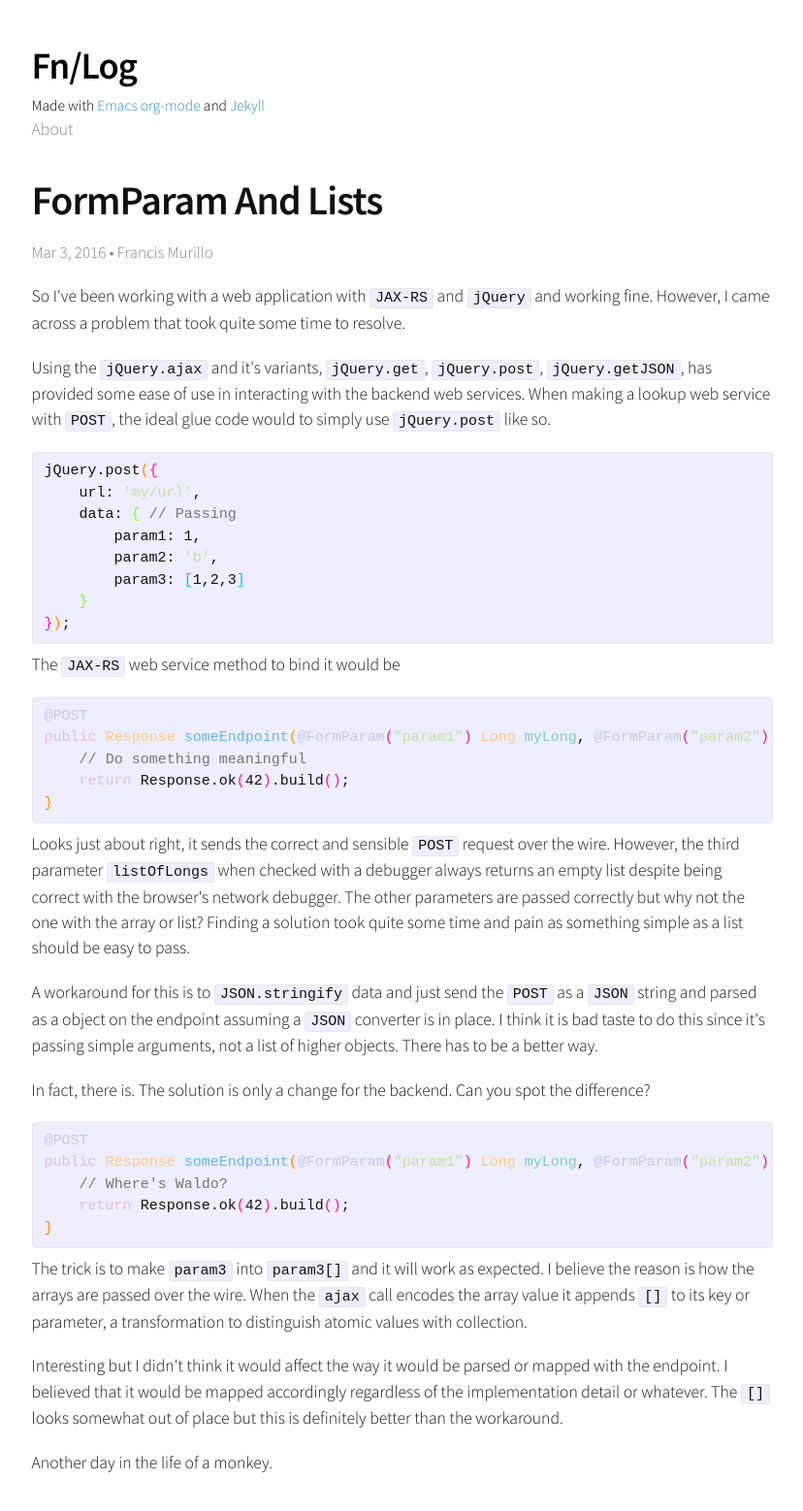
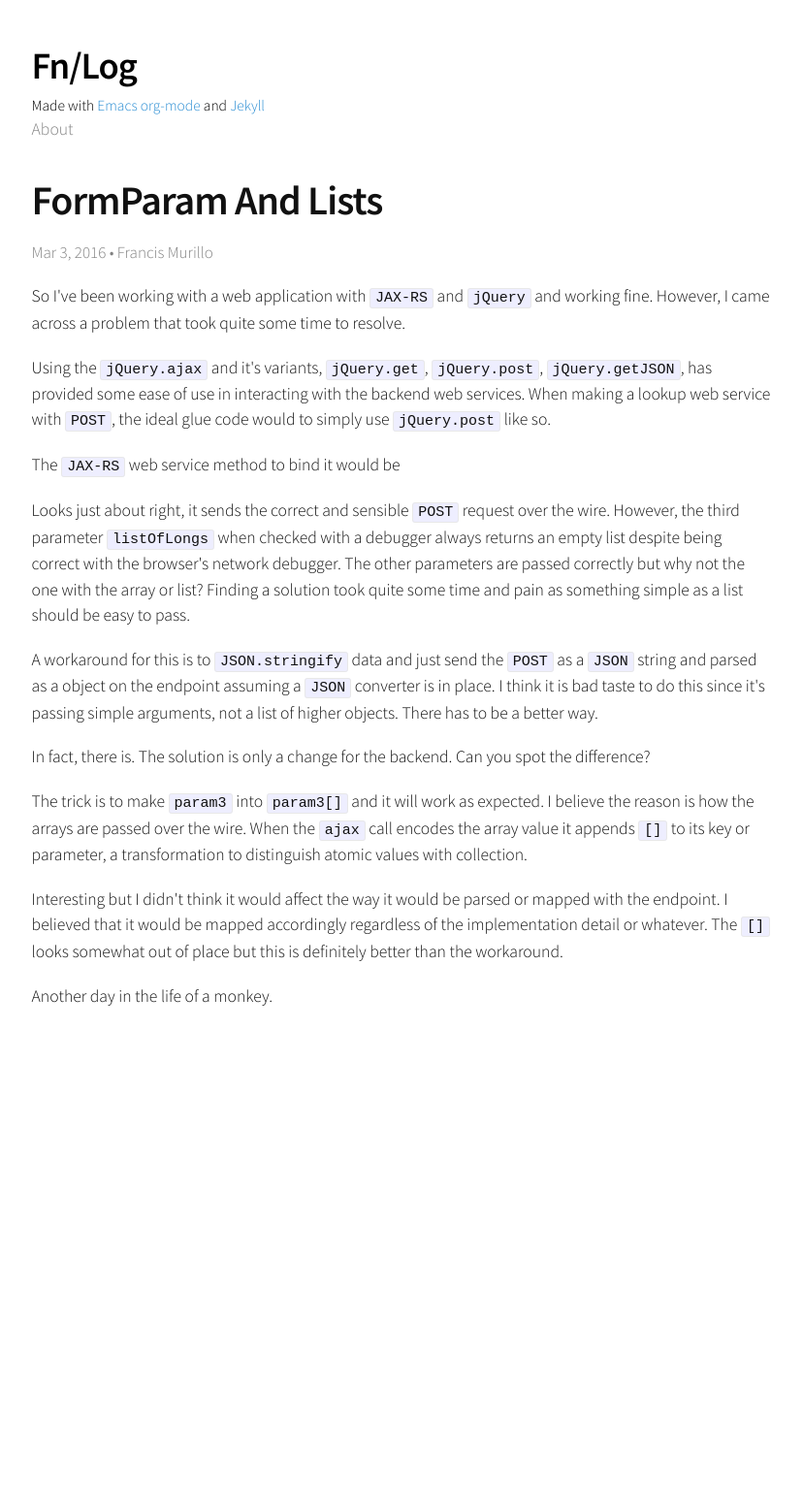
Before and after one commit to FrancisMurillo/FrancisMurillo.github.io, a Jekyll site: the page built from _posts/2016-03-03-@FormParam And Lists.html, in a window 1280 px wide. Shown: the whole page at 97% size, without its empty margins (225-1053 px from the left). Built offline with Jekyll 4.4.1, drawn with Linux system fonts in a browser that asks for light colours; after the commit the page ends 1077 px from its top, so only the background shows below that.

Commit message:
Posting Moing On

```diff
--- a/_posts/2016-03-03-@FormParam And Lists.html
+++ b/_posts/2016-03-03-@FormParam And Lists.html
@@ -15,32 +15,9 @@ So I've been working with a web application with <code>JAX-RS</code> and <code>j
 Using the <code>jQuery.ajax</code> and it's variants, <code>jQuery.get</code>, <code>jQuery.post</code>, <code>jQuery.getJSON</code>, has provided some ease of use in interacting with the backend web services. When making a lookup web service with <code>POST</code>, the ideal glue code would to simply use <code>jQuery.post</code> like so.
 </p>
 
-<div class="org-src-container">
-
-<pre class="src src-javascript">jQuery.post<span style="color: #ff8c00;">(</span><span style="color: #ff1493;">{</span>
-    url: <span style="color: #C5E1A5;">'my/url'</span>,
-    data: <span style="color: #7fff00;">{</span> <span style="color: #757575;">// </span><span style="color: #757575;">Passing</span>
-        param1: 1,
-        param2: <span style="color: #C5E1A5;">'b'</span>,
-        param3: <span style="color: #00bfff;">[</span>1,2,3<span style="color: #00bfff;">]</span>
-    <span style="color: #7fff00;">}</span>
-<span style="color: #ff1493;">}</span><span style="color: #ff8c00;">)</span>;
-</pre>
-</div>
-
 <p>
 The <code>JAX-RS</code> web service method to bind it would be
 </p>
-
-<div class="org-src-container">
-
-<pre class="src src-java"><span style="color: #C5CAE9;">@POST</span>
-<span style="color: #E1BEE7;">public</span> <span style="color: #FFCC80;">Response</span> <span style="color: #64B5F6;">someEndpoint</span><span style="color: #ff8c00;">(</span><span style="color: #C5CAE9;">@FormParam</span><span style="color: #ff1493;">(</span><span style="color: #C5E1A5;">"param1"</span><span style="color: #ff1493;">)</span> <span style="color: #FFCC80;">Long</span> <span style="color: #80CBC4;">myLong</span>, <span style="color: #C5CAE9;">@FormParam</span><span style="color: #ff1493;">(</span><span style="color: #C5E1A5;">"param2"</span><span style="color: #ff1493;">)</span> <span style="color: #FFCC80;">String</span> <span style="color: #80CBC4;">someString</span>, <span style="color: #C5CAE9;">@FormParam</span><span style="color: #ff1493;">(</span><span style="color: #C5E1A5;">"param3"</span><span style="color: #ff1493;">)</span> <span style="color: #FFCC80;">listOfLongs</span><span style="color: #ff8c00;">)</span> <span style="color: #ff8c00;">{</span>
-    <span style="color: #757575;">// </span><span style="color: #757575;">Do something meaningful</span>
-    <span style="color: #E1BEE7;">return</span> Response.ok<span style="color: #ff1493;">(</span>42<span style="color: #ff1493;">)</span>.build<span style="color: #ff1493;">()</span>;
-<span style="color: #ff8c00;">}</span>
-</pre>
-</div>
 
 <p>
 Looks just about right, it sends the correct and sensible <code>POST</code> request over the wire. However, the third parameter <code>listOfLongs</code> when checked with a debugger always returns an empty list despite being correct with the browser's network debugger. The other parameters are passed correctly but why not the one with the array or list? Finding a solution took quite some time and pain as something simple as a list should be easy to pass.
@@ -54,17 +31,6 @@ A workaround for this is to <code>JSON.stringify</code> data and just send the <
 In fact, there is. The solution is only a change for the backend. Can you spot the difference?
 </p>
 
-
-<div class="org-src-container">
-
-<pre class="src src-java"><span style="color: #C5CAE9;">@POST</span>
-<span style="color: #E1BEE7;">public</span> <span style="color: #FFCC80;">Response</span> <span style="color: #64B5F6;">someEndpoint</span><span style="color: #ff8c00;">(</span><span style="color: #C5CAE9;">@FormParam</span><span style="color: #ff1493;">(</span><span style="color: #C5E1A5;">"param1"</span><span style="color: #ff1493;">)</span> <span style="color: #FFCC80;">Long</span> <span style="color: #80CBC4;">myLong</span>, <span style="color: #C5CAE9;">@FormParam</span><span style="color: #ff1493;">(</span><span style="color: #C5E1A5;">"param2"</span><span style="color: #ff1493;">)</span> <span style="color: #FFCC80;">String</span> <span style="color: #80CBC4;">someString</span>, <span style="color: #C5CAE9;">@FormParam</span><span style="color: #ff1493;">(</span><span style="color: #C5E1A5;">"param3[]"</span><span style="color: #ff1493;">)</span> <span style="color: #FFCC80;">listOfLongs</span><span style="color: #ff8c00;">)</span> <span style="color: #ff8c00;">{</span>
-    <span style="color: #757575;">// </span><span style="color: #757575;">Where's Waldo?</span>
-    <span style="color: #E1BEE7;">return</span> Response.ok<span style="color: #ff1493;">(</span>42<span style="color: #ff1493;">)</span>.build<span style="color: #ff1493;">()</span>;
-<span style="color: #ff8c00;">}</span>
-</pre>
-</div>
-
 <p>
 The trick is to make <code>param3</code> into <code>param3[]</code> and it will work as expected. I believe the reason is how the arrays are passed over the wire. When the <code>ajax</code> call encodes the array value it appends <code>[]</code> to its key or parameter, a transformation to distinguish atomic values with collection.
 </p>
```
Also changed, not shown: _drafts/The Emacs Experience.html (deleted, +0 -32 lines), _posts/2016-06-05-Moving Forward As A Developer.html (added, +208 -0 lines).
